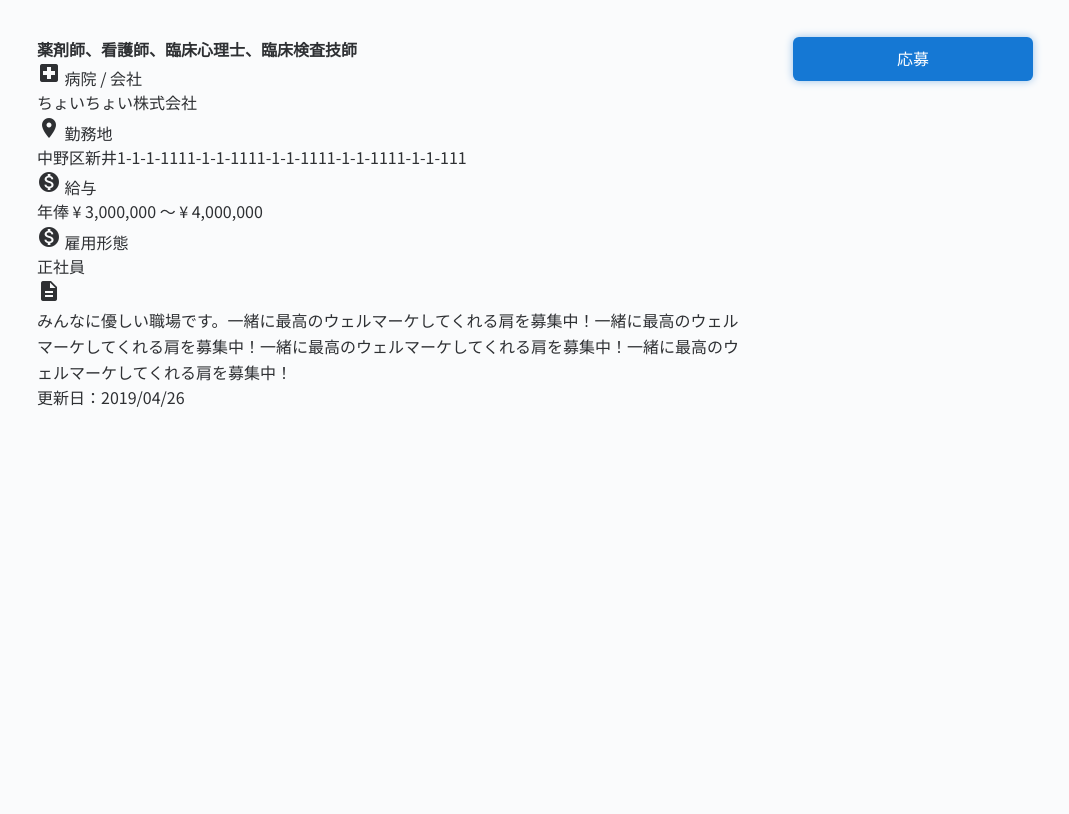
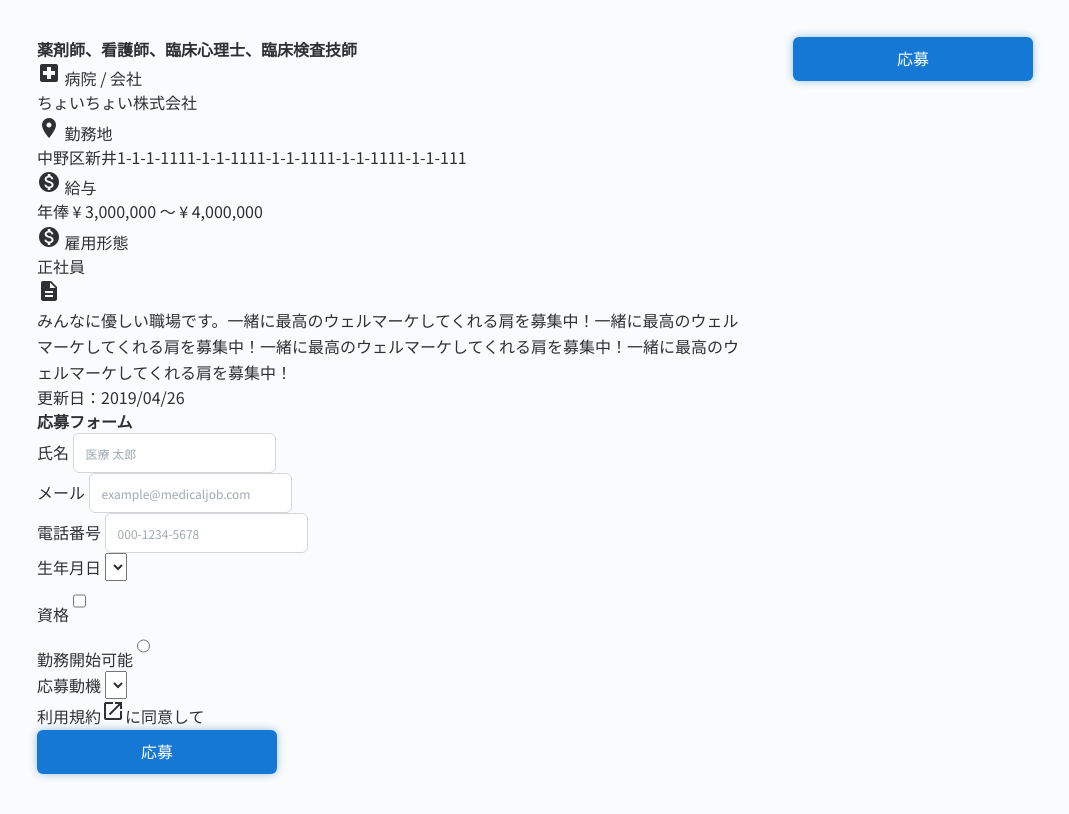
Before and after one commit to nanakokono/medical-job-sample-view, a website: page job_detail.html in a window 1280 px wide. Shown: the part 66-880 px from the top of the page, without its empty margins (103-1172 px from the left). Before the commit the page ends 800 px from the top, so only its background shows below. Drawn offline with nearby package versions, Linux system fonts and the light colour scheme.

Commit message:
フォームのマークアップ、選択肢以外完了

```diff
--- a/job_detail.html
+++ b/job_detail.html
@@ -19,7 +19,7 @@
   </header>
   <main id="job-detail">
     <div id="job-detail-fixed-button">
-      <a href="" class="button-primary">応募</a>
+      <a href="" class="button-primary-large">応募</a>
     </div>
     <section class="job-detail-description">
       <h1>薬剤師、看護師、臨床心理士、臨床検査技師</h1>
@@ -59,6 +59,41 @@
       </ul>
       <span>更新日：2019/04/26</span>
     </section>
+    <form action="">
+      <h2>応募フォーム</h2>
+      <ul>
+        <li>
+          <label for="name">氏名</label>
+          <input type="text" id="name" placeholder="医療 太郎">
+        </li>
+        <li>
+          <label for="mail">メール</label>
+          <input type="email" id="mail" placeholder="example@medicaljob.com">
+        </li>
+        <li>
+          <label for="tel">電話番号</label>
+          <input type="tel" id="tel" placeholder="000-1234-5678">
+        </li>
+        <li>
+          <label for="birth">生年月日</label>
+          <select name="birth" id="birth">生年月日を選択してください</select>
+        </li>
+        <li>
+          <label for="certification">資格</label>
+          <input type="checkbox" id="certification">
+        </li>
+        <li>
+          <label for="work-start">勤務開始可能</label>
+          <input type="radio" id="work-start">
+        </li>
+        <li>
+          <label for="motive">応募動機</label>
+          <select name="motive" id="motive">生年月日を選択してください</select>
+        </li>
+      </ul>
+      <p><a href="">利用規約<i class="material-icons">open_in_new</i></a>に同意して</p>
+      <a href="" class="button-primary-large">応募</a>
+    </form>
   </main>
 </body>
 </html>
--- a/style/mixin.scss
+++ b/style/mixin.scss
@@ -14,3 +14,13 @@
   border-radius: $radius-normal;
   transition: background-color $transition-normal;
 }
+
+@mixin button-large() {
+  display: inline-block;
+  min-width: 240px;
+  padding: 9px 24px 11px;
+  color: $color-white;
+  text-align: center;
+  border-radius: $radius-normal;
+  transition: background-color $transition-normal;
+}
--- a/style/style.scss
+++ b/style/style.scss
@@ -38,6 +38,11 @@ p {
   &:hover {
     background-color: $color-hover-primary;
   }
+}
+
+.button-primary-large {
+  @include button-large();
+  @extend .button-primary;
 }
 
 /**
@@ -260,20 +265,15 @@ $search-condition-width: 260px;
  */
 #job-detail {
   position: absolute;
+
   #job-detail-fixed-button {
     position: fixed;
     width: $max-width;
-    padding: $wrap-padding;
-    padding-right: 84px;
+    padding: $wrap-padding 84px $wrap-padding $wrap-padding;
     top: $header-height;
     right: auto;
     left: auto;
     text-align: right;
-
-    a {
-      width: 240px;
-      line-height: 28px;
-    }
   }
 
   .job-detail-description {
```
Also changed, not shown: style/style.css.
